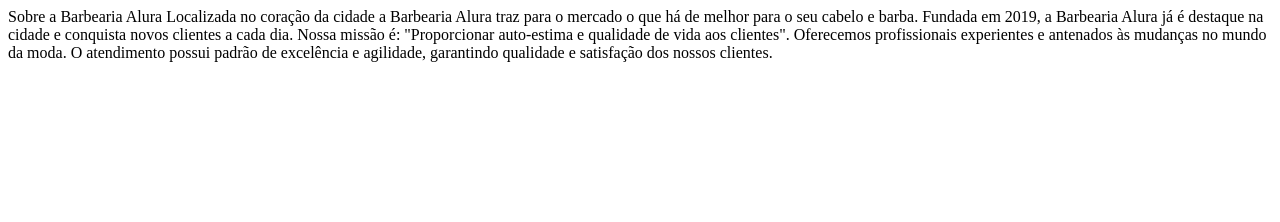
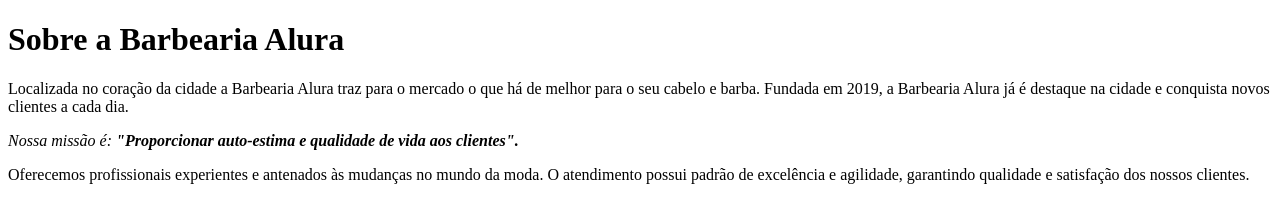
Before and after one commit to matheus09082006/barbearia-alura, a plain HTML site: page index.html in a window 1280 px wide. Drawn offline with Linux system fonts and the light colour scheme.

Commit message:
atualizando meu site

```diff
--- a/index.html
+++ b/index.html
@@ -6,12 +6,15 @@
 	<title></title>
 </head>
 <body>
-Sobre a Barbearia Alura
+	<main>
+    <h1>Sobre a Barbearia Alura</h1>
 
-Localizada no coração da cidade a Barbearia Alura traz para o mercado o que há de melhor para o seu cabelo e barba. Fundada em 2019, a Barbearia Alura já é destaque na cidade e conquista novos clientes a cada dia.
+    <p>Localizada no coração da cidade a Barbearia Alura traz para o mercado o que há de melhor para o seu cabelo e barba. Fundada em 2019, a Barbearia Alura já é destaque na cidade e conquista novos clientes a cada dia.</p>
 
-Nossa missão é: "Proporcionar auto-estima e qualidade de vida aos clientes".
+    <p><em>Nossa missão é: <strong> "Proporcionar auto-estima e qualidade de vida aos clientes".</strong></em>
+    </p>
 
-Oferecemos profissionais experientes e antenados às mudanças no mundo da moda. O atendimento possui padrão de excelência e agilidade, garantindo qualidade e satisfação dos nossos clientes.
+    <p>Oferecemos profissionais experientes e antenados às mudanças no mundo da moda. O atendimento possui padrão de excelência e agilidade, garantindo qualidade e satisfação dos nossos clientes.</p>
+   </main>
 </body>
 </html>
```
